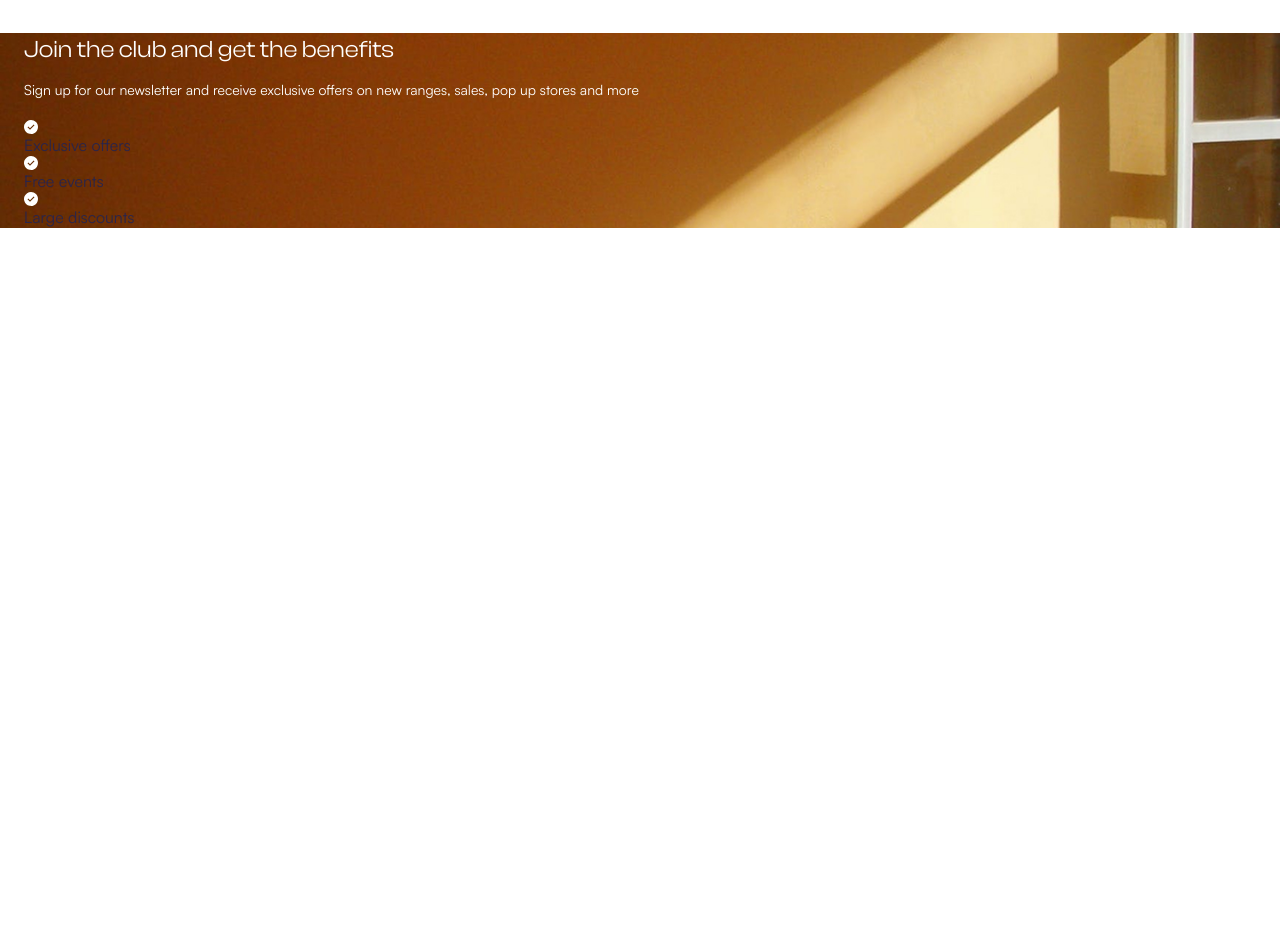
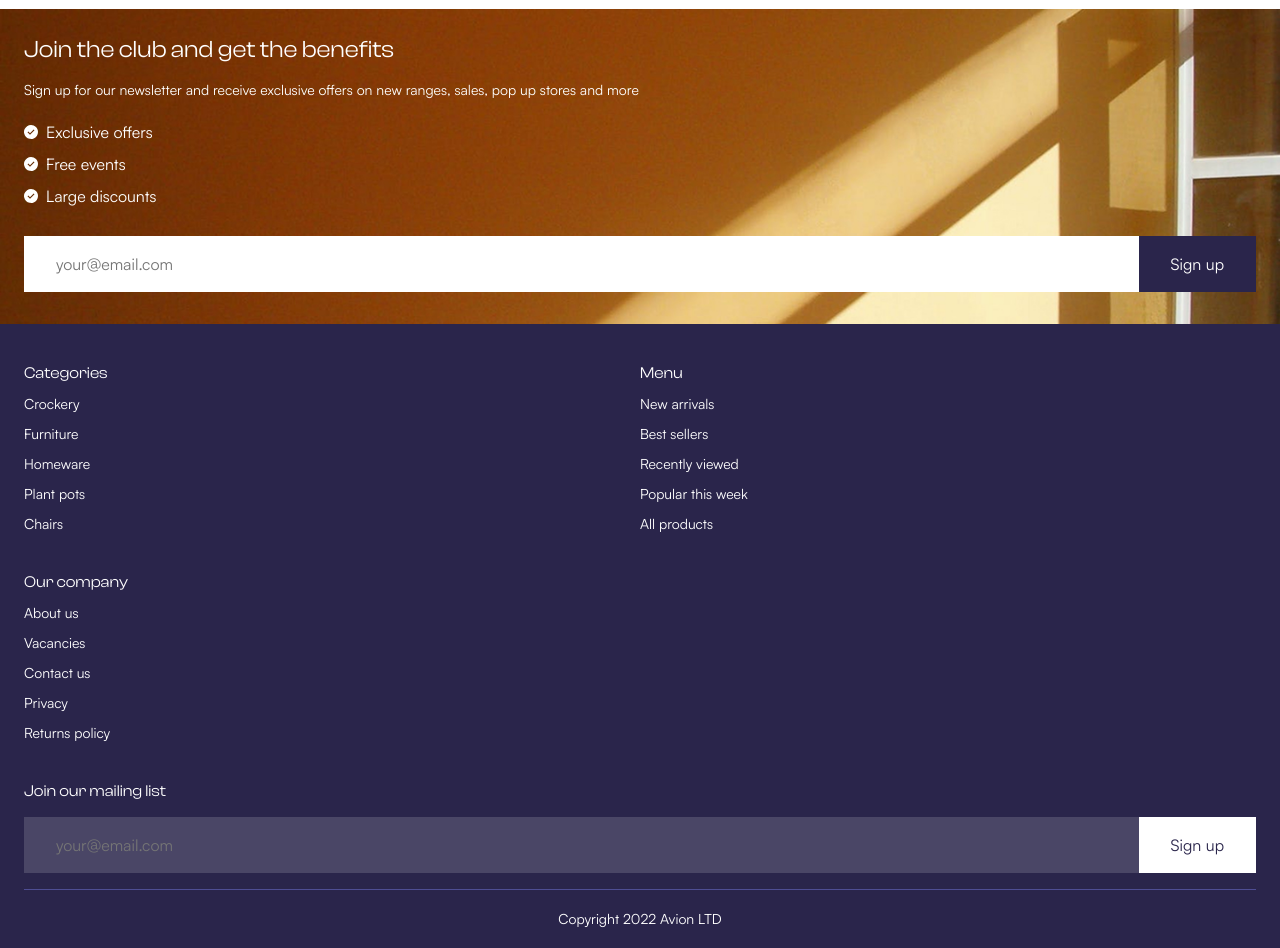
Before and after one commit to StepaniukYurii/avion, a React (Vite) app: page / in a window 1280 px wide. Shown: the part 3940-4888 px from the top of the page. Before the commit the page ends 4168 px from the top, so only its background shows below. Built offline with nearby package versions, Linux system fonts and the light colour scheme.

Commit message:
add new sections

```diff
--- /dev/null
+++ b/src/components/Footer.css
@@ -0,0 +1,59 @@
+.footer {
+  padding: 40px 0 20px 0;
+  background-color: #2a254b;
+}
+.footer__nav {
+  display: grid;
+  grid-template-columns: 1fr 1fr;
+  row-gap: 40px;
+  margin-bottom: 40px;
+}
+
+.footer__nav-title {
+  font-size: 16px;
+  color: #fff;
+  margin-bottom: 12px;
+}
+.footer__list {
+  display: flex;
+  flex-direction: column;
+  gap: 12px;
+}
+.footer__link {
+  display: block;
+
+  font-size: 14px;
+  color: #fff;
+}
+.footer__title {
+  font-size: 16px;
+  color: #fff;
+  margin-bottom: 16px;
+}
+
+.footer__form {
+  margin-bottom: 16px;
+  display: flex;
+}
+.footer__input {
+  padding-left: 32px;
+  color: #2a254b;
+  background: rgba(255, 255, 255, 0.15);
+  flex-grow: 1;
+}
+.footer__button {
+  white-space: nowrap;
+  padding: 16px 32px;
+  background: #fff;
+  font-weight: 400;
+  font-size: 16px;
+  line-height: 150%;
+  color: #2a254b;
+}
+.footer__rights {
+  font-size: 14px;
+  text-align: center;
+  color: #fff;
+  padding-top: 20px;
+  border-top: 1px solid #4e4d93;
+}
--- /dev/null
+++ b/src/components/Footer.jsx
@@ -0,0 +1,113 @@
+import "./Footer.css";
+
+function Footer() {
+  return (
+    <footer className="footer">
+      <div className="container">
+        <ul className="footer__nav">
+          <li className="footer__nav-item">
+            <h3 className="footer__nav-title">Categories</h3>
+            <ul className="footer__list">
+              <li className="footer__item">
+                <a href="" className="footer__link">
+                  Crockery
+                </a>
+              </li>
+              <li className="footer__item">
+                <a href="" className="footer__link">
+                  Furniture
+                </a>
+              </li>
+              <li className="footer__item">
+                <a href="" className="footer__link">
+                  Homeware
+                </a>
+              </li>
+              <li className="footer__item">
+                <a href="" className="footer__link">
+                  Plant pots
+                </a>
+              </li>
+              <li className="footer__item">
+                <a href="" className="footer__link">
+                  Chairs
+                </a>
+              </li>
+            </ul>
+          </li>
+          <li className="footer__nav-item">
+            <h3 className="footer__nav-title">Menu</h3>
+            <ul className="footer__list">
+              <li className="footer__item">
+                <a href="" className="footer__link">
+                  New arrivals
+                </a>
+              </li>
+              <li className="footer__item">
+                <a href="" className="footer__link">
+                  Best sellers
+                </a>
+              </li>
+              <li className="footer__item">
+                <a href="" className="footer__link">
+                  Recently viewed
+                </a>
+              </li>
+              <li className="footer__item">
+                <a href="" className="footer__link">
+                  Popular this week
+                </a>
+              </li>
+              <li className="footer__item">
+                <a href="" className="footer__link">
+                  All products
+                </a>
+              </li>
+            </ul>
+          </li>
+          <li className="footer__nav-item">
+            <h3 className="footer__nav-title">Our company</h3>
+            <ul className="footer__list">
+              <li className="footer__item">
+                <a href="" className="footer__link">
+                  About us
+                </a>
+              </li>
+              <li className="footer__item">
+                <a href="" className="footer__link">
+                  Vacancies
+                </a>
+              </li>
+              <li className="footer__item">
+                <a href="" className="footer__link">
+                  Contact us
+                </a>
+              </li>
+              <li className="footer__item">
+                <a href="" className="footer__link">
+                  Privacy
+                </a>
+              </li>
+              <li className="footer__item">
+                <a href="" className="footer__link">
+                  Returns policy
+                </a>
+              </li>
+            </ul>
+          </li>
+        </ul>
+        <h2 className="footer__title">Join our mailing list</h2>
+        <form action="" className="footer__form">
+          <input
+            type="email"
+            placeholder="your@email.com"
+            className="footer__input"
+          />
+          <button className="footer__button">Sign up</button>
+        </form>
+        <p className="footer__rights">Copyright 2022 Avion LTD</p>
+      </div>
+    </footer>
+  );
+}
+export default Footer;
--- a/src/components/Newsletter.css
+++ b/src/components/Newsletter.css
@@ -1,11 +1,12 @@
 .newsletter {
+  padding: 24px 0 32px;
   background-image: url(../assets/images/newsletter.jpg);
   background-position: center;
   background-size: cover;
   background-repeat: no-repeat;
 }
-.newslettwer__tittle {
-  margin: 24px 0 12px 0;
+.newsletter__title {
+  margin-bottom: 12px;
   font-size: 24px;
   line-height: 1.4;
   color: #fff;
@@ -16,3 +17,36 @@
   color: #fff;
   margin-bottom: 20px;
 }
+.newsletter__item {
+  display: flex;
+  align-items: center;
+  margin-bottom: 8px;
+}
+.newsletter__icon {
+  margin-right: 8px;
+}
+.newsletter__item-text {
+  font-size: 16px;
+  line-height: 1.5;
+  color: #fff;
+}
+.newsletter__form {
+  margin-top: 28px;
+  display: flex;
+}
+.newsletter__input {
+  padding-left: 32px;
+  font-size: 16px;
+  color: #2a254b;
+
+  flex-grow: 1;
+}
+.newsletter__button {
+  white-space: nowrap;
+  padding: 16px 32px;
+  background: #2a254b;
+  font-weight: 400;
+  font-size: 16px;
+  line-height: 150%;
+  color: #fff;
+}
--- a/src/components/Newsletter.jsx
+++ b/src/components/Newsletter.jsx
@@ -5,7 +5,7 @@ function Newsletter() {
   return (
     <section className="newsletter">
       <div className="container">
-        <h2 className="newslettwer__tittle">
+        <h2 className="newsletter__title">
           Join the club and get the benefits
         </h2>
         <p className="newsletter__text">
@@ -26,6 +26,16 @@ function Newsletter() {
             <p className="newsletter__item-text">Large discounts</p>
           </li>
         </ul>
+        <form className="newsletter__form">
+          <input
+            type="mail"
+            placeholder="your@email.com"
+            className="newsletter__input"
+          />
+          <button type="submit" className="newsletter__button">
+            Sign up
+          </button>
+        </form>
       </div>
     </section>
   );
--- a/src/pages/Home.jsx
+++ b/src/pages/Home.jsx
@@ -4,6 +4,7 @@ import Features from "../components/Features";
 import Listings from "../components/Listings";
 import Story from "../components/Story";
 import Newsletter from "../components/Newsletter";
+import Footer from "../components/Footer";
 
 Newsletter;
 function Home() {
@@ -15,6 +16,7 @@ function Home() {
       <Listings />
       <Story />
       <Newsletter />
+      <Footer />
     </>
   );
 }
```
